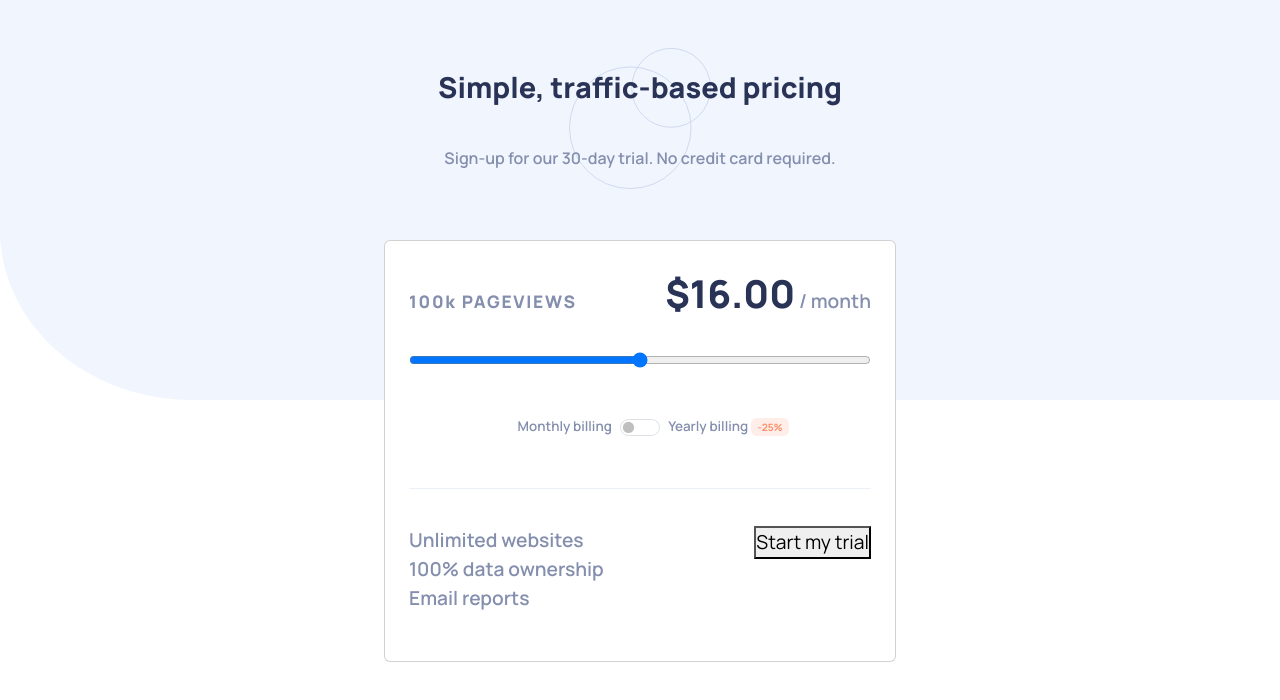
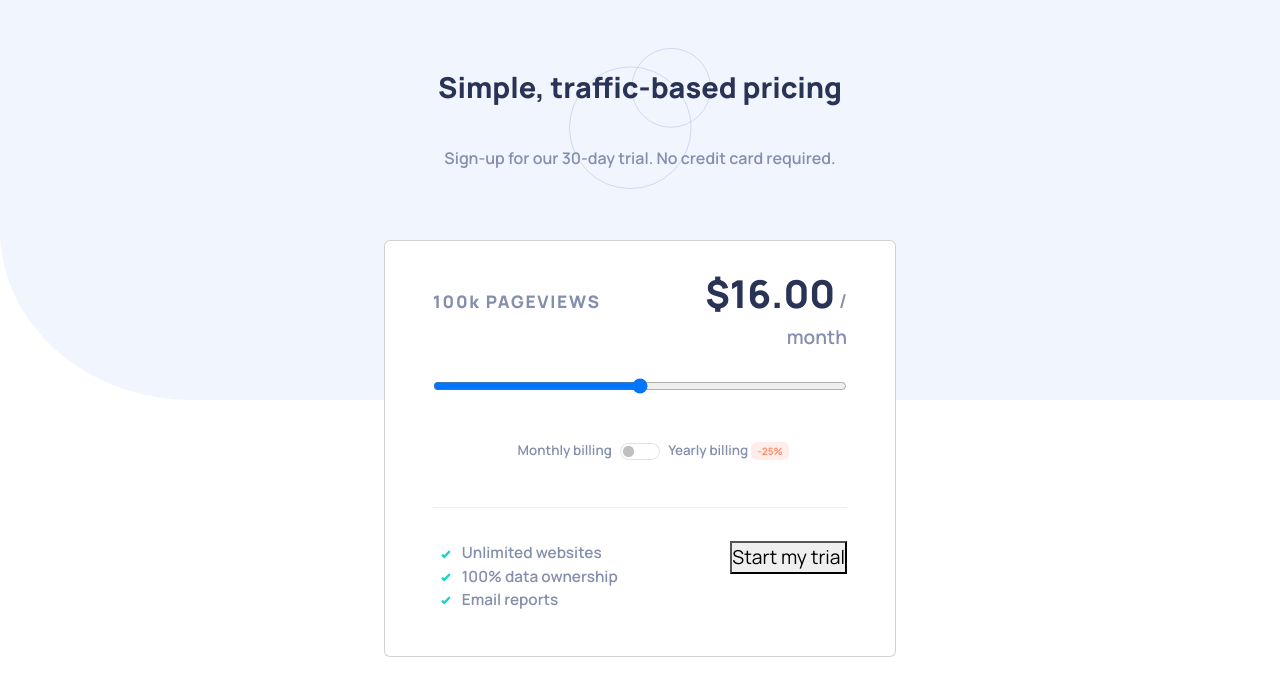
Before and after one commit to jazdmiller/interactive-pricing-component, a React (Create React App) app: page / in a window 1280 px wide. Shown: the top 700 px of the page. Built offline with nearby package versions, Linux system fonts and the light colour scheme.

Commit message:
add check icons to list text

```diff
--- a/src/App.css
+++ b/src/App.css
@@ -89,6 +89,11 @@ html, body{
   margin-bottom: 8%;
 }
 
+.check-icon{
+  width: 5%;
+}
+
+
 
 /* ****** MEDIA QUERIES ******** */
 
@@ -122,6 +127,10 @@ html, body{
     font-size: .7em;
     margin-bottom: 10%;
   }
+
+  #list-text{
+    font-size: 1em;
+  }
 }
 
 @media screen and (min-width: 768px){
@@ -143,5 +152,8 @@ html, body{
     font-weight: 800;
   }
 
+  #list-text{
+    font-size: .8em;
+  }
 
 }
--- a/src/components/Card.js
+++ b/src/components/Card.js
@@ -1,10 +1,11 @@
 import React from 'react'
+import IconCheck from '../images/icon-check.svg'
 
 function Card() {
   return (
     <div>
          <div className='card w-md-50 mx-auto'>
-            <div className='card-body p-4'>
+            <div className='card-body p-4 px-5'>
                 <div className='row mb-3'>
                     <div className='col-md-6 order-sm-1 pt-md-4 text-center text-md-start col-margin' id='pageview-text'>
                         100k PAGEVIEWS
@@ -28,10 +29,10 @@ function Card() {
                 <div className='divider'></div>
 
                 <div className='row'>
-                    <div className='col-12 col-md-6 text-center text-md-start col-margin'>
-                        <div>Unlimited websites</div>
-                        <div>100% data ownership</div>
-                        <div>Email reports</div>
+                    <div className='col-12 col-md-6 text-center text-md-start col-margin' id="list-text">
+                        <div><span className='mx-2'><img className="check-icon" src={IconCheck} /></span> Unlimited websites</div>
+                        <div><span className='mx-2'><img className="check-icon" src={IconCheck} /></span> 100% data ownership</div>
+                        <div><span className='mx-2'><img className="check-icon" src={IconCheck} /></span> Email reports</div>
                     </div>
                     <div className='col-12 col-md-6 text-center text-md-end'>
                         <button>Start my trial</button>
```
